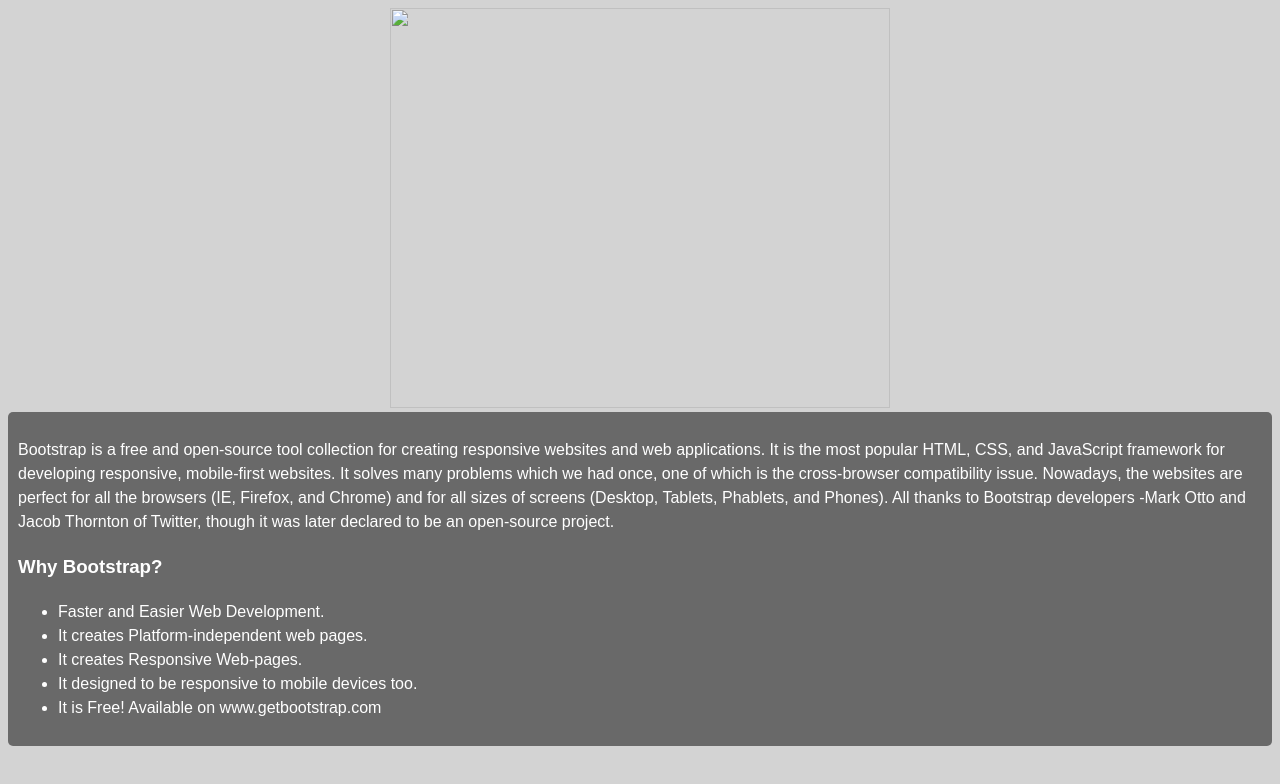
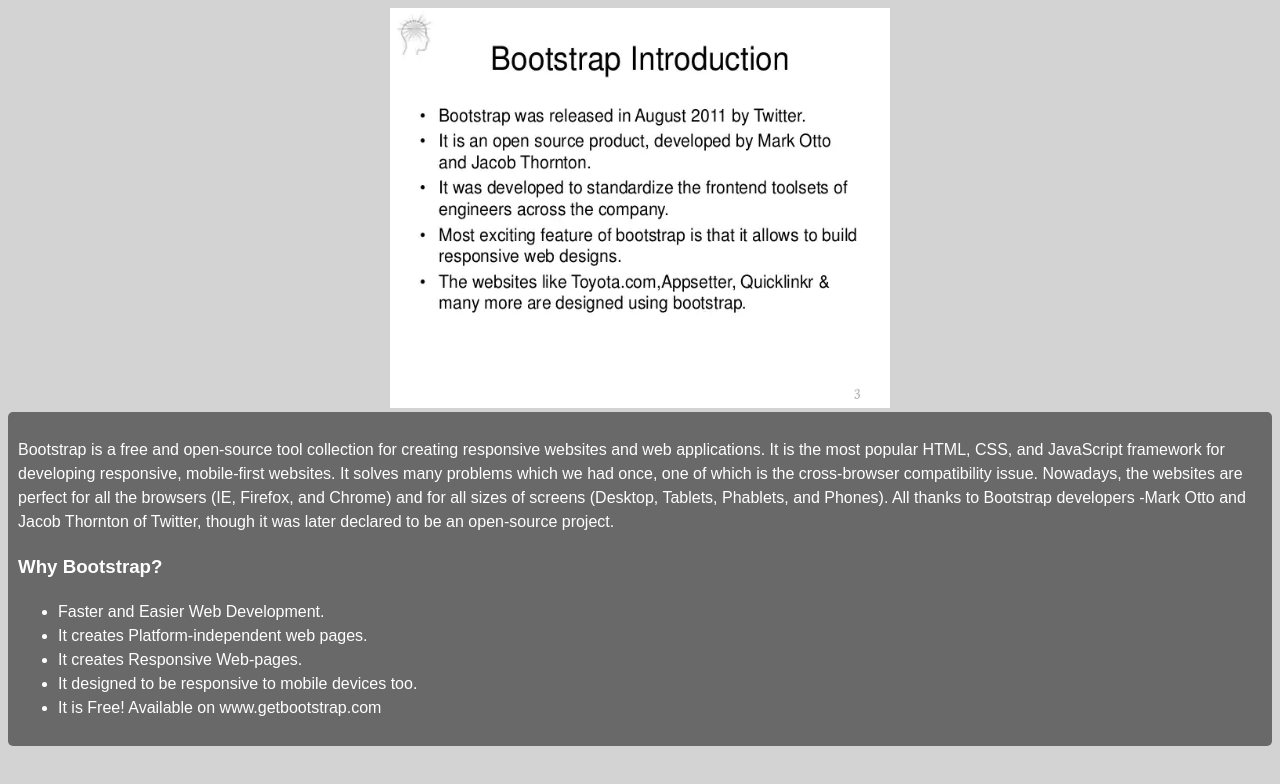
Before and after one commit to nikunj2001/FullStackAssignment, a plain HTML site: page bootstrap.html in a window 1280 px wide. Drawn offline with Linux system fonts and the light colour scheme.

Commit message:
Update bootstrap.html

```diff
--- a/bootstrap.html
+++ b/bootstrap.html
@@ -29,7 +29,7 @@
   </head>
   <body>
     <div class="image">
-      <img src="../images/bootstrap-intro.webp" />
+      <img src="./bootstrap-intro.webp" />
       </div>
       <div class="js">
       <p>
```
